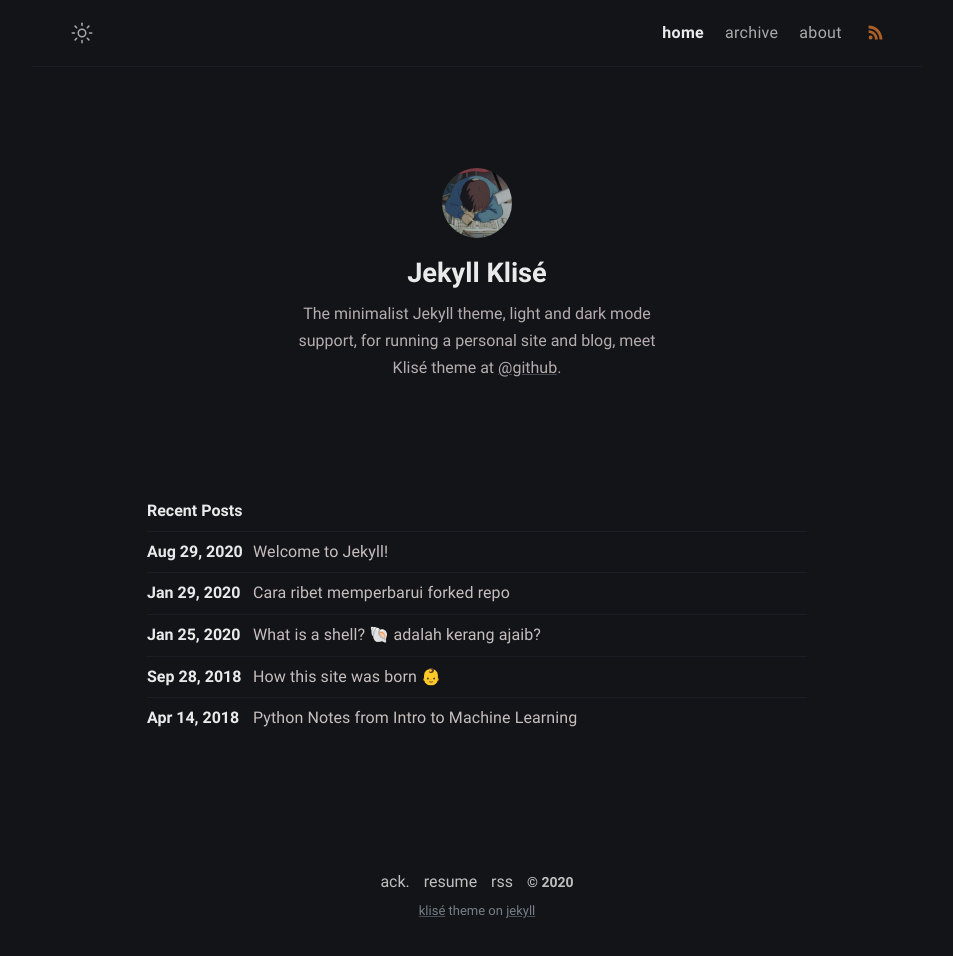
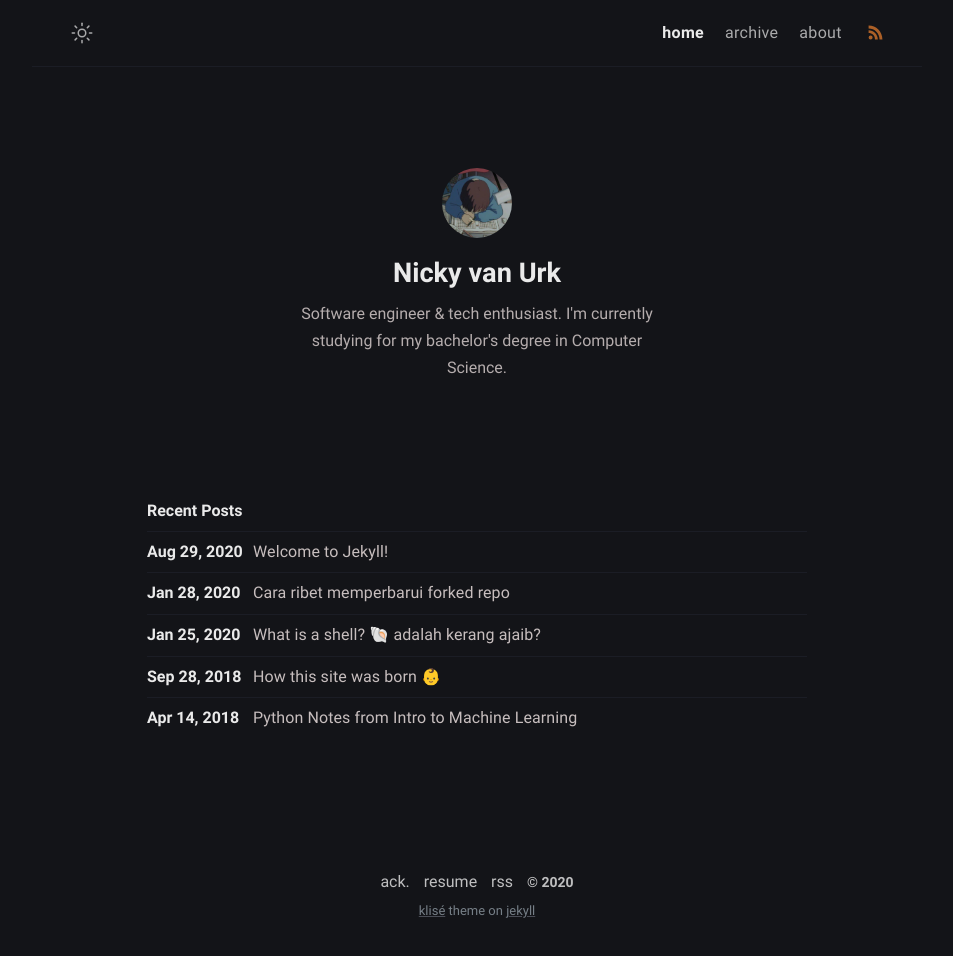
Before and after one commit to nickyvanurk/nickvanurk.com, a Jekyll site: the page built from index.md, in a window 1280 px wide. Shown: the whole page, without its empty margins (163-1116 px from the left). Built offline with Jekyll 4.4.1, drawn with Linux system fonts in a browser that asks for light colours.

Commit message:
Initial config setup

```diff
--- a/_config.yml
+++ b/_config.yml
@@ -1,29 +1,29 @@
 # Site settings
-title: Klise Theme # site title
+title: Nicky van Urk # site title
 description: >- # site description
-  He's writing in Bahasa about web technology and experience as a journal
-  for documentation things that he learned, meet him <a href="https://github.com/piharpi" target="_blank" rel="noopener">@github</a>.
+  Software engineer & tech enthusiast. I'm currently studying for my bachelor's
+  degree in Computer Science.
 lang: en-US # default lang
-timezone: Asia/Jakarta # set your timezone
+timezone: Europe/Amsterdam # set your timezone
 image: assets/img/ogp.png # This image used for Open Graph more info https://ogp.me/
-repo: https://github.com/piharpi/jekyll-klise # site repo [optional]
+repo: https://github.com/nickyvanurk/nickyvanurk.com # site repo [optional]
 mode: dark # default theme "dark" | "light"
 
 # Profile settings
 author:
-  name: Jekyll Klisé # author name
+  name: Nicky van Urk # author name
   bio: >- # tell to the world
-    The minimalist Jekyll theme, light and dark mode support, for running a personal site and blog,
-    meet Klisé theme at <a href="https://github.com/piharpi/jekyll-klise" target="_blank" rel="noopener">@github</a>.
-  username: username # general username
-  github: github_username # github username
-  twitter: twitter_username # twitter username
-  facebook: facebook_username # facebook username
-  email: your-email@email.com # email adress
+     Software engineer & tech enthusiast. I'm currently studying for my bachelor's
+     degree in Computer Science.
+  username: nickyvanurk # general username
+  github: nickyvanurk # github username
+  twittdder: nickyvanurk # twitter username
+  facebook: nickyvanurk # facebook username
+  email: info@nickyvanurk.com # email adress
   avatar: /assets/img/avatar.jpg # change with your own avatar
 
 # URL settings
-url: "https://klise.now.sh" #
+url: "https://nickyvanurk.com" #
 baseurl:
 permalink: /:title/
 google_analytics: # leave it blank if not wish
--- a/_layouts/post.html
+++ b/_layouts/post.html
@@ -55,7 +55,7 @@
       </article>
 
       {% if page.comments %}
-        {% include comments.html%}
+        {% include comments.html %}
       {% endif %}
 
     </main>
```
